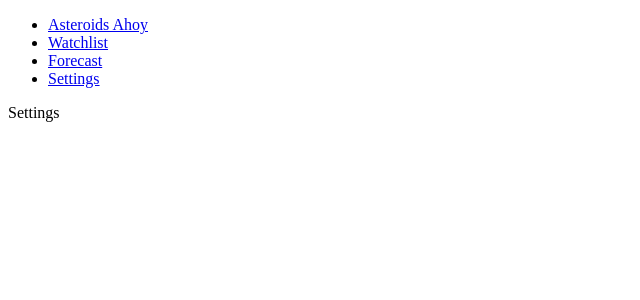
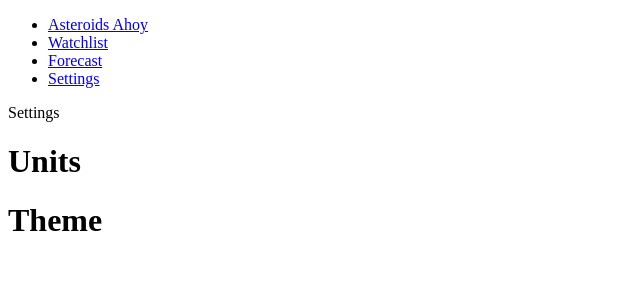
Before and after one commit to jibawee/final-project-cs494-g21-tio-in-space, a React (Vite) app: page /settings in a window 1280 px wide. Shown: the top 300 px of the page, without its empty margins (0-640 px from the left). Built offline with nearby package versions, Linux system fonts and the light colour scheme.

Commit message:
rest of pages scaffolding

```diff
--- a/src/routes/Settings.jsx
+++ b/src/routes/Settings.jsx
@@ -1,7 +1,16 @@
 export default function Settings() {
+
+    const unit_systems = ["imperial", "metric"]
+    const themes = ["light", "dark"]
+
     return (
         <div>
             Settings
+
+            <h1>Units</h1>
+
+
+            <h1>Theme</h1>
         </div>
     )
 }
--- a/src/routes/Watchlist.jsx
+++ b/src/routes/Watchlist.jsx
@@ -1,7 +1,14 @@
 export default function Watchlist() {
+
+    user_watchlist_items = {}
+
     return (
         <div>
             Watchlist
+
+            <>
+                {/* Map <WatchlistItem>s above */}
+            </>
         </div>
     )
 }
```
Also changed, not shown: src/routes/Forecast.jsx (+10 -0 lines).
